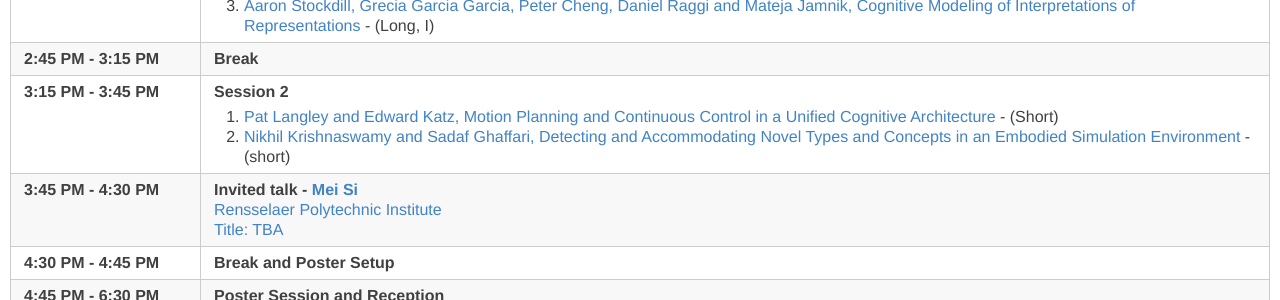
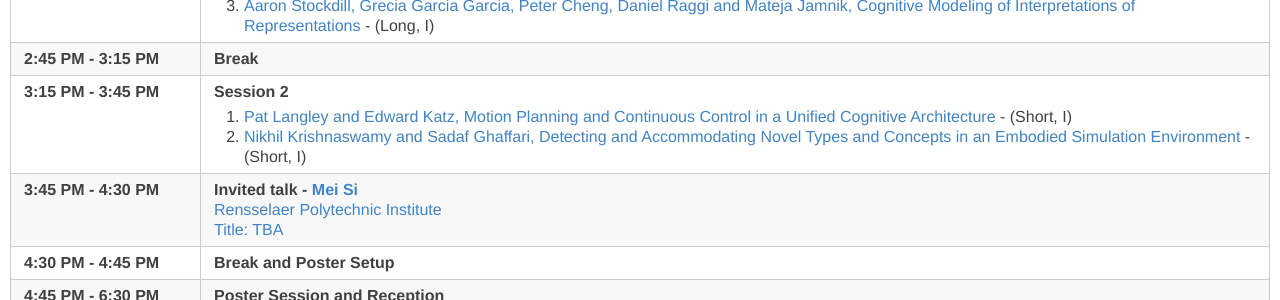
Before and after one commit to AdvancesInCognitiveSystems/acs2022, a Jekyll site: the page built from _days/saturday-day1.md, in a window 1280 px wide. Shown: the part 432-732 px from the top of the page. Built offline with Jekyll 4.4.1, drawn with Linux system fonts in a browser that asks for light colours.

```diff
--- a/_days/saturday-day1.md
+++ b/_days/saturday-day1.md
@@ -65,9 +65,9 @@ Paper PDFs are available by clicking on talk titles. For slides, click on
 <!-- ###### Chaired by TBD -->
 
   <ol>
-   <li> <a href="{{site.baseurl}}/data/ACS-22_paper_396.pdf">Pat Langley and Edward Katz, Motion Planning and Continuous Control in a Unified Cognitive Architecture</a> - (Short)</li>
+   <li> <a href="{{site.baseurl}}/data/ACS-22_paper_396.pdf">Pat Langley and Edward Katz, Motion Planning and Continuous Control in a Unified Cognitive Architecture</a> - (Short, I)</li>
     <!-- Nikhil Krishnaswamy.  "I will be attending remotely, but Sadaf is planning to be there in person.  We will share the presentation of our paper.  However, I am giving a virtual tutorial at AACL on November 20th.  I'm not sure what time of day I need to be at that, but it will be 3 hours, so I would request that our talk at ACS not be scheduled on November 20." -->
-   <li> <a href="{{site.baseurl}}/data/ACS-22_paper_3157.pdf">Nikhil Krishnaswamy and Sadaf Ghaffari, Detecting and Accommodating Novel Types and Concepts in an Embodied Simulation Environment</a> - (short)</li>
+   <li> <a href="{{site.baseurl}}/data/ACS-22_paper_3157.pdf">Nikhil Krishnaswamy and Sadaf Ghaffari, Detecting and Accommodating Novel Types and Concepts in an Embodied Simulation Environment</a> - (Short, I)</li>
   </ol>
 
   </td>
```
